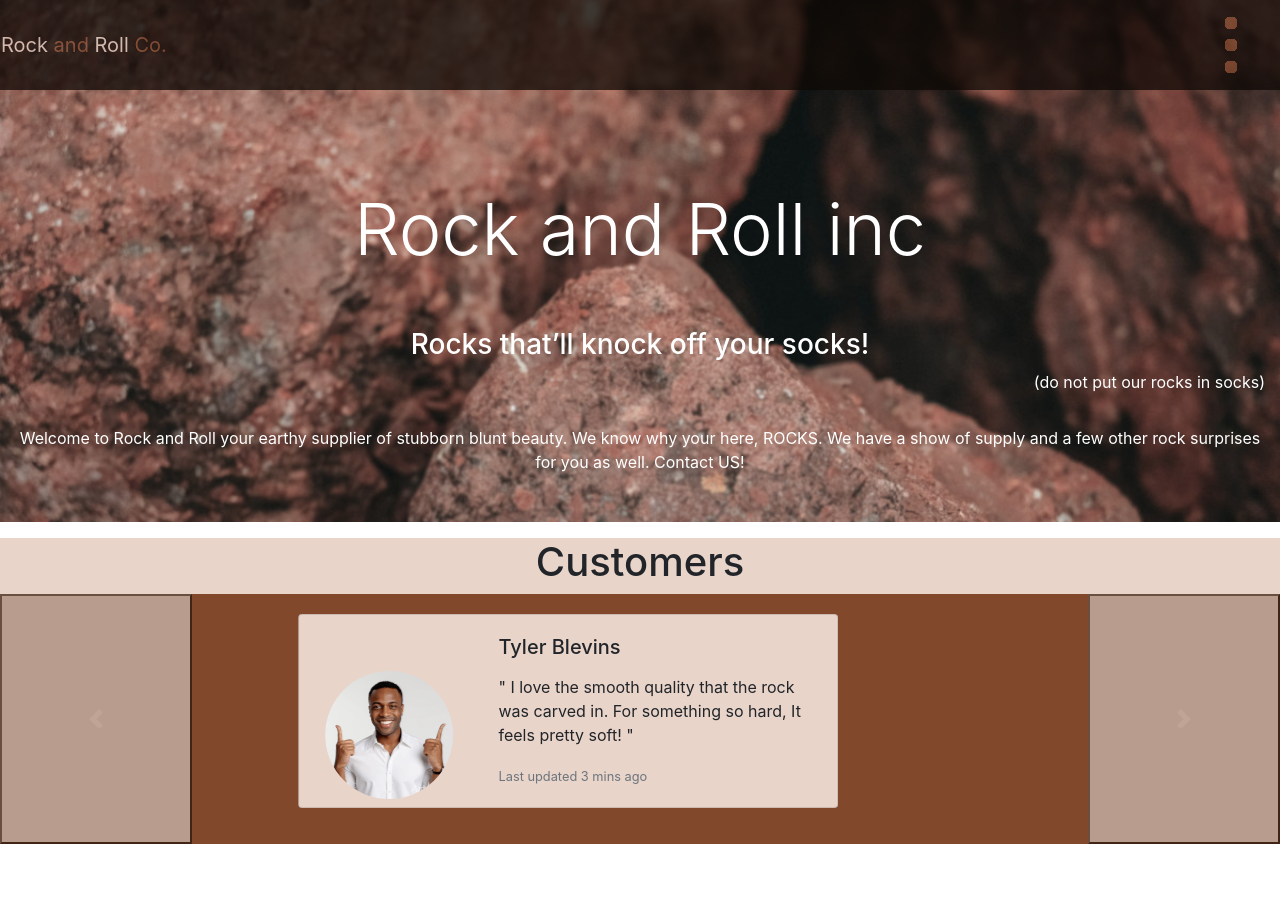
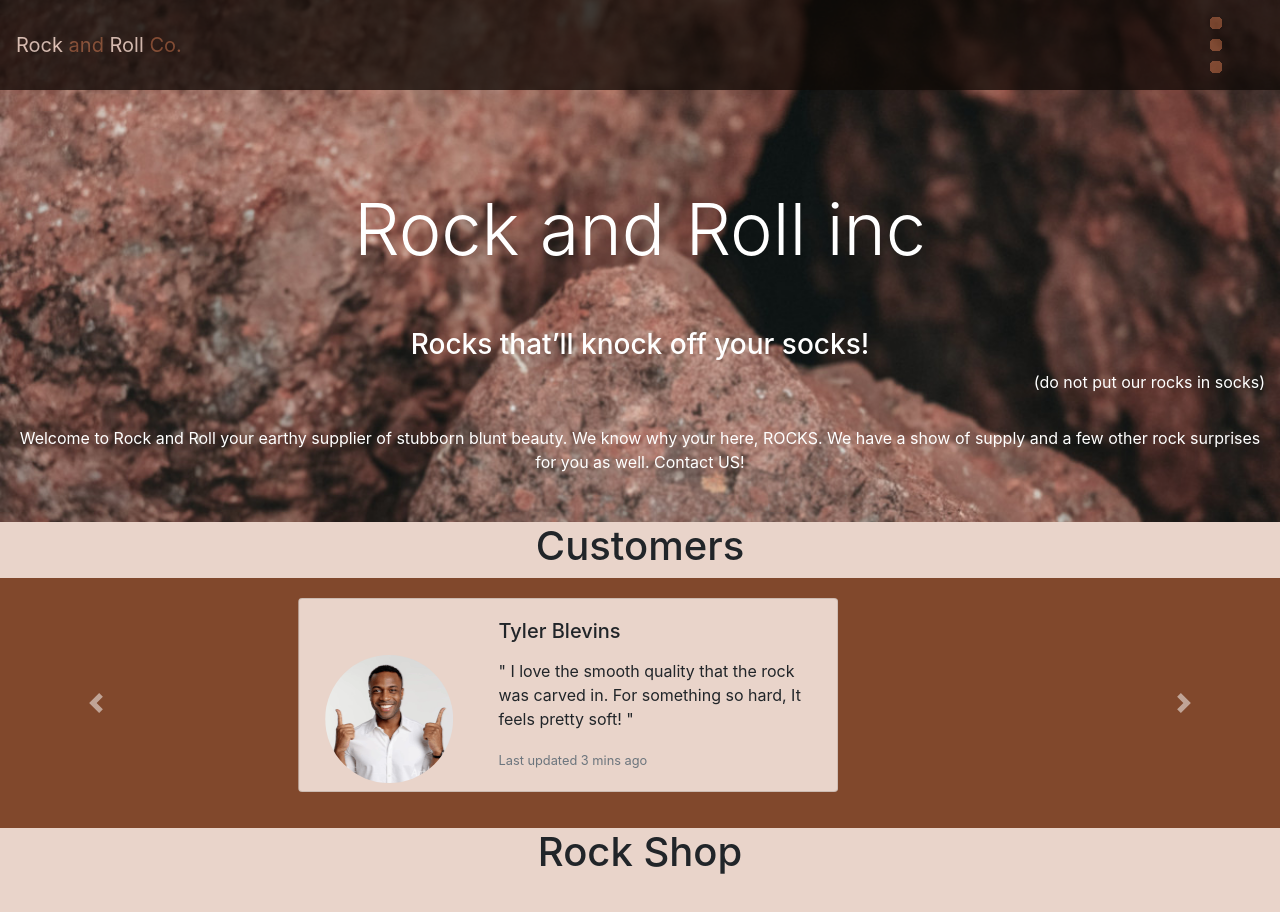
Before and after one commit to DTBissy/atlas-bootstrap, a plain HTML site: page index.html in a window 1280 px wide. Drawn offline with nearby package versions, Linux system fonts and the light colour scheme; a web font is replaced by a local one.

Commit message:
THis pretty lit

```diff
--- a/index.html
+++ b/index.html
@@ -29,10 +29,11 @@
 </head>
 
 <body>
+  <div>
     <!--Header -->
     <main>
-    <header>
-      <div class="container-12">
+      <div class="Banner">
+        <div class="container-fluid">
           <nav class="row navbar navbar-light" style="background-color: #0E0805; opacity: 75%;">
             <a href="#home" class="navbar-brand" style="color: #81482C;" data-toggle="collapse" data-target="#Nav"
               aria-label="Toggle navigation"> <span style="color: #E9D4CA ;">Rock</span> and
@@ -59,12 +60,16 @@
           <h3 class="text-white">Rocks that’ll knock off your socks!
           </h3>
           <p class="text-right  pb-3 text-white">(do not put our rocks in socks)</p>
-        <p class="text-center pb-5 text-white">Welcome to Rock and Roll your earthy supplier of stubborn blunt beauty.
+          <p class="text-center pb-5 mb-0 text-white">Welcome to Rock and Roll your earthy supplier of stubborn blunt
+            beauty.
             We know
             why
             your here, ROCKS. We have a show of supply and a few other rock surprises for you as well. Contact US!</p>
         </div>
-    </header>
+      </div>
+  </div>
+
+
 
   <!--Single Item Carousel Section-->
   <section>
@@ -86,7 +91,8 @@
                       <div class="card-body">
                         <h5 class="card-title">Tyler Blevins</h5>
                         <p class="">
-                          <blockquote>" I love the smooth quality that the rock was carved in. For something so hard, It
+                        <blockquote>" I love the smooth quality that the rock was carved in. For something so
+                          hard, It
                           feels pretty soft! " </blockquote>
                         </p>
                         <small class="text-muted">Last updated 3 mins ago</small>
@@ -140,14 +146,14 @@
               </div>
             </div>
           </div>
-            <button class="carousel-control-prev" type="button" data-target="#Slides" data-slide="prev">
+          <a class="carousel-control-prev" type="button" data-target="#Slides" data-slide="prev">
             <span class="carousel-control-prev-icon" aria-hidden="true"></span>
             <span class="sr-only">Previous</span>
-            </button>
-            <button class="carousel-control-next" type="button" data-target="#Slides" data-slide="next">
+          </a>
+          <a class="carousel-control-next" type="button" data-target="#Slides" data-slide="next">
             <span class="carousel-control-next-icon" aria-hidden="true"></span>
             <span class="sr-only">Next</span>
-            </button>
+          </a>
 
         </div>
       </div>
@@ -155,8 +161,11 @@
   </section>
   <!--Multiple Item Carousel-->
   <section>
-      <div style="height: 300px;">
+    <div style="height: 500px; background-color: #E9D4CA;">
+      <h1 class="text-center">Rock Shop</h1>
+      <div>
 
+      </div>
     </div>
 
   </section>
--- a/styles.css
+++ b/styles.css
@@ -1,4 +1,4 @@
-header {
+.Banner {
   background: url(images/rock_back.jpg);
   background-size: cover;
 }
```
Lines whose indentation alone changed are shown as unchanged.
